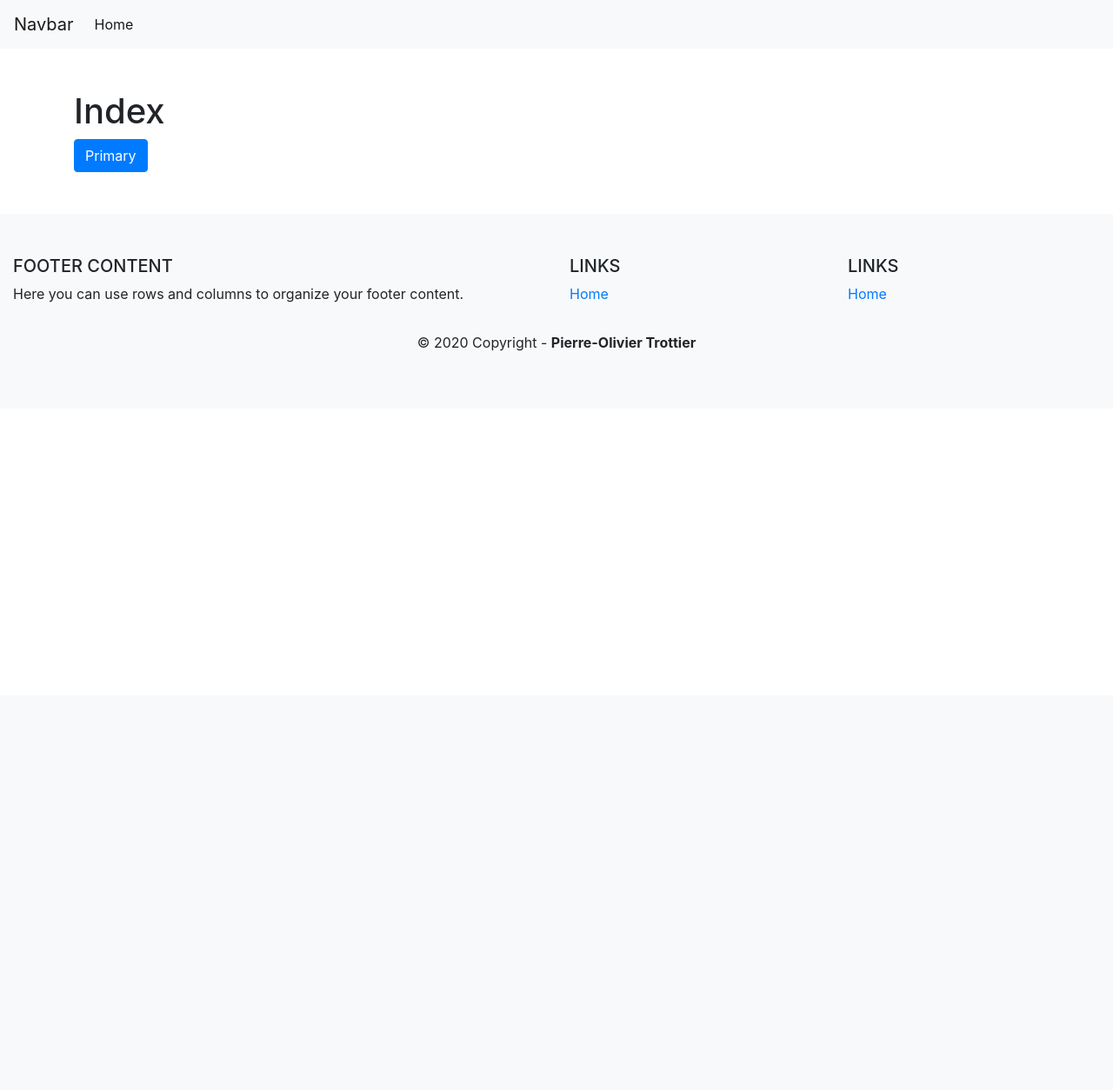
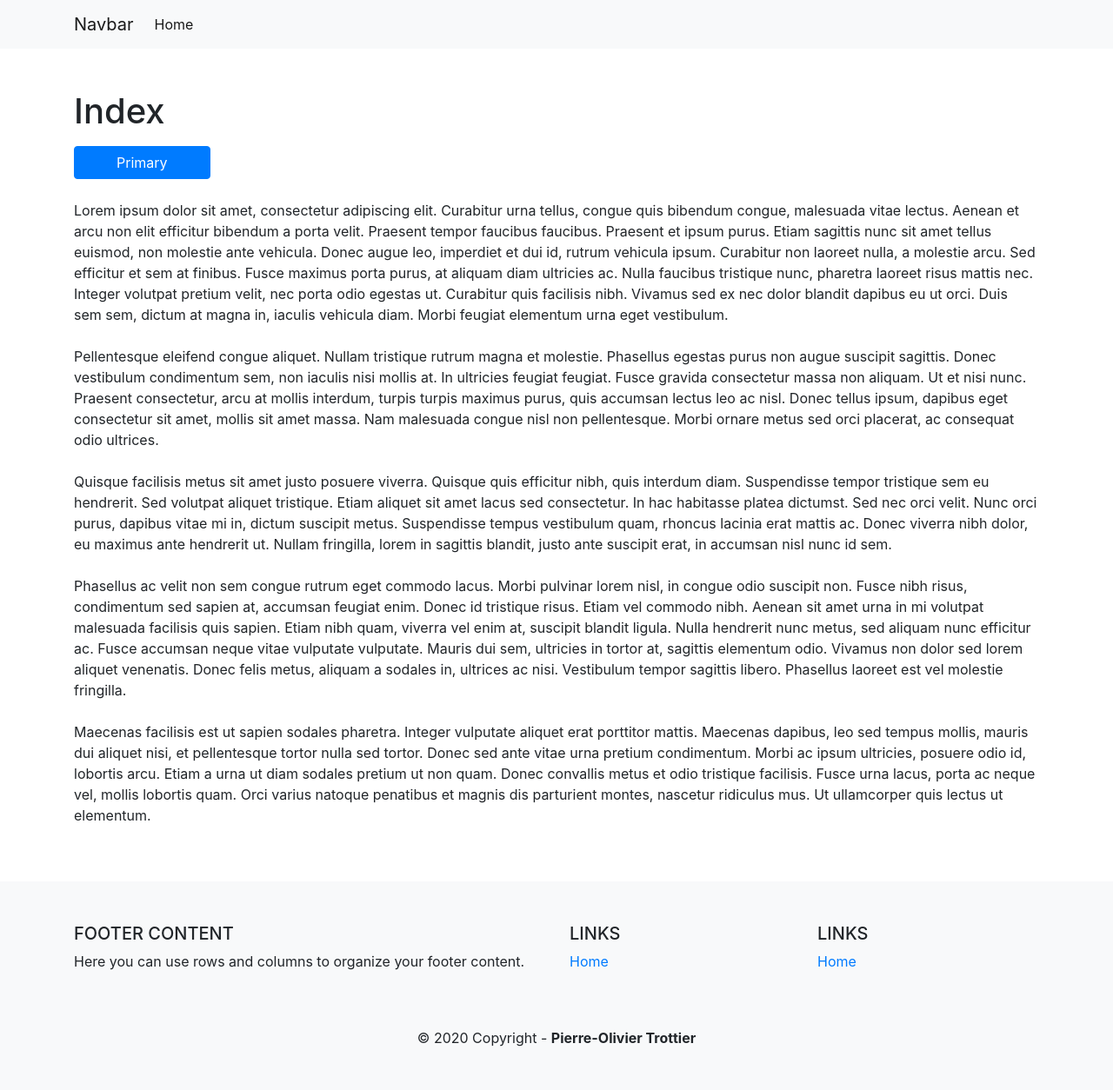
Before and after one commit to po-trottier/concordia-web-portfolio, a Flask app: page / in a window 1280 px wide. Shown: the whole page at 87% size. Before the commit the page ends 404 px from the top, so only its background shows below. Run offline with Flask 2, Linux system fonts and the light colour scheme; some libraries are stand-ins or nearby versions.

Commit message:
Added Setup for Assets + Basic Layout

```diff
--- a/app.py
+++ b/app.py
@@ -1,7 +1,10 @@
 from flask import Flask, render_template
 
 # Initialize app
-app = Flask(__name__)
+app = Flask(__name__,
+            static_url_path='',
+            static_folder='assets',
+            template_folder='templates')
 
 # Configuration
 app.config.from_object('config')
--- a/templates/base.html
+++ b/templates/base.html
@@ -1,15 +1,16 @@
 <!doctype html>
 <head>
-  <title>Flask</title>
+  <title>Developer for Hire | Pierre-Olivier Trottier</title>
   <meta charset="utf-8">
   <meta name="viewport" content="width=device-width, initial-scale=1, maximum-scale=1">
   <meta http-equiv="X-UA-Compatible" content="IE=edge">
   <meta http-equiv="x-ua-compatible" content="IE=10">
+  <link rel="icon" href="favicon.svg">
   <link rel="stylesheet" href="https://stackpath.bootstrapcdn.com/bootstrap/4.3.1/css/bootstrap.min.css" integrity="sha384-ggOyR0iXCbMQv3Xipma34MD+dH/1fQ784/j6cY/iJTQUOhcWr7x9JvoRxT2MZw1T" crossorigin="anonymous">
 </head>
 <body style="min-height: 100vh;">
   <section>
-    <header>
+    <header style="position: sticky; top: 0;">
       {% include 'partials/header.html' %}
     </header>
     <section class="container py-5">
@@ -19,7 +20,6 @@
       {% include 'partials/footer.html' %}
     </footer>
   </section>
-
   <script src="https://code.jquery.com/jquery-3.3.1.slim.min.js" integrity="sha384-q8i/X+965DzO0rT7abK41JStQIAqVgRVzpbzo5smXKp4YfRvH+8abtTE1Pi6jizo" crossorigin="anonymous"></script>
   <script src="https://cdnjs.cloudflare.com/ajax/libs/popper.js/1.14.7/umd/popper.min.js" integrity="sha384-UO2eT0CpHqdSJQ6hJty5KVphtPhzWj9WO1clHTMGa3JDZwrnQq4sF86dIHNDz0W1" crossorigin="anonymous"></script>
   <script src="https://stackpath.bootstrapcdn.com/bootstrap/4.3.1/js/bootstrap.min.js" integrity="sha384-JjSmVgyd0p3pXB1rRibZUAYoIIy6OrQ6VrjIEaFf/nJGzIxFDsf4x0xIM+B07jRM" crossorigin="anonymous"></script>
--- a/templates/partials/footer.html
+++ b/templates/partials/footer.html
@@ -1,5 +1,5 @@
 <div class="bg-light py-5">
-  <div class="container-fluid text-center text-md-left">
+  <div class="container text-center text-md-left">
     <div class="row">
       <div class="col-md-6 mt-md-0 mt-3">
         <h5 class="text-uppercase">Footer Content</h5>
@@ -24,7 +24,7 @@
       </div>
     </div>
   </div>
-  <p class="footer-copyright text-center pt-3">
+  <p class="footer-copyright text-center pt-5 mb-0">
     © 2020 Copyright - <b>Pierre-Olivier Trottier</b>
   </p>
 </div>
--- a/templates/partials/header.html
+++ b/templates/partials/header.html
@@ -1,4 +1,5 @@
 <nav class="navbar navbar-expand-lg navbar-light bg-light">
+  <div class="container">
     <a class="navbar-brand" href="#">Navbar</a>
     <button class="navbar-toggler" type="button" data-toggle="collapse" data-target="#navbarSupportedContent" aria-controls="navbarSupportedContent" aria-expanded="false" aria-label="Toggle navigation">
       <span class="navbar-toggler-icon"></span>
@@ -10,4 +11,5 @@
         </li>
       </ul>
     </div>
+  </div>
 </nav>
--- a/templates/routes/index.html
+++ b/templates/routes/index.html
@@ -1,5 +1,16 @@
 {% extends "base.html" %}
 {% block content %}
   <h1>Index</h1>
-  <button type="button" class="btn btn-primary">Primary</button>
+  <button type="button" class="btn btn-primary mt-2 mb-4 px-5">Primary</button>
+  <p>
+    Lorem ipsum dolor sit amet, consectetur adipiscing elit. Curabitur urna tellus, congue quis bibendum congue, malesuada vitae lectus. Aenean et arcu non elit efficitur bibendum a porta velit. Praesent tempor faucibus faucibus. Praesent et ipsum purus. Etiam sagittis nunc sit amet tellus euismod, non molestie ante vehicula. Donec augue leo, imperdiet et dui id, rutrum vehicula ipsum. Curabitur non laoreet nulla, a molestie arcu. Sed efficitur et sem at finibus. Fusce maximus porta purus, at aliquam diam ultricies ac. Nulla faucibus tristique nunc, pharetra laoreet risus mattis nec. Integer volutpat pretium velit, nec porta odio egestas ut. Curabitur quis facilisis nibh. Vivamus sed ex nec dolor blandit dapibus eu ut orci. Duis sem sem, dictum at magna in, iaculis vehicula diam. Morbi feugiat elementum urna eget vestibulum.
+    <br><br>
+    Pellentesque eleifend congue aliquet. Nullam tristique rutrum magna et molestie. Phasellus egestas purus non augue suscipit sagittis. Donec vestibulum condimentum sem, non iaculis nisi mollis at. In ultricies feugiat feugiat. Fusce gravida consectetur massa non aliquam. Ut et nisi nunc. Praesent consectetur, arcu at mollis interdum, turpis turpis maximus purus, quis accumsan lectus leo ac nisl. Donec tellus ipsum, dapibus eget consectetur sit amet, mollis sit amet massa. Nam malesuada congue nisl non pellentesque. Morbi ornare metus sed orci placerat, ac consequat odio ultrices.
+    <br><br>
+    Quisque facilisis metus sit amet justo posuere viverra. Quisque quis efficitur nibh, quis interdum diam. Suspendisse tempor tristique sem eu hendrerit. Sed volutpat aliquet tristique. Etiam aliquet sit amet lacus sed consectetur. In hac habitasse platea dictumst. Sed nec orci velit. Nunc orci purus, dapibus vitae mi in, dictum suscipit metus. Suspendisse tempus vestibulum quam, rhoncus lacinia erat mattis ac. Donec viverra nibh dolor, eu maximus ante hendrerit ut. Nullam fringilla, lorem in sagittis blandit, justo ante suscipit erat, in accumsan nisl nunc id sem.
+    <br><br>
+    Phasellus ac velit non sem congue rutrum eget commodo lacus. Morbi pulvinar lorem nisl, in congue odio suscipit non. Fusce nibh risus, condimentum sed sapien at, accumsan feugiat enim. Donec id tristique risus. Etiam vel commodo nibh. Aenean sit amet urna in mi volutpat malesuada facilisis quis sapien. Etiam nibh quam, viverra vel enim at, suscipit blandit ligula. Nulla hendrerit nunc metus, sed aliquam nunc efficitur ac. Fusce accumsan neque vitae vulputate vulputate. Mauris dui sem, ultricies in tortor at, sagittis elementum odio. Vivamus non dolor sed lorem aliquet venenatis. Donec felis metus, aliquam a sodales in, ultrices ac nisi. Vestibulum tempor sagittis libero. Phasellus laoreet est vel molestie fringilla.
+    <br><br>
+    Maecenas facilisis est ut sapien sodales pharetra. Integer vulputate aliquet erat porttitor mattis. Maecenas dapibus, leo sed tempus mollis, mauris dui aliquet nisi, et pellentesque tortor nulla sed tortor. Donec sed ante vitae urna pretium condimentum. Morbi ac ipsum ultricies, posuere odio id, lobortis arcu. Etiam a urna ut diam sodales pretium ut non quam. Donec convallis metus et odio tristique facilisis. Fusce urna lacus, porta ac neque vel, mollis lobortis quam. Orci varius natoque penatibus et magnis dis parturient montes, nascetur ridiculus mus. Ut ullamcorper quis lectus ut elementum.
+  </p>
 {% endblock %}
```
Also changed, not shown: assets/favicon.svg (added). Lines whose indentation alone changed are shown as unchanged.
